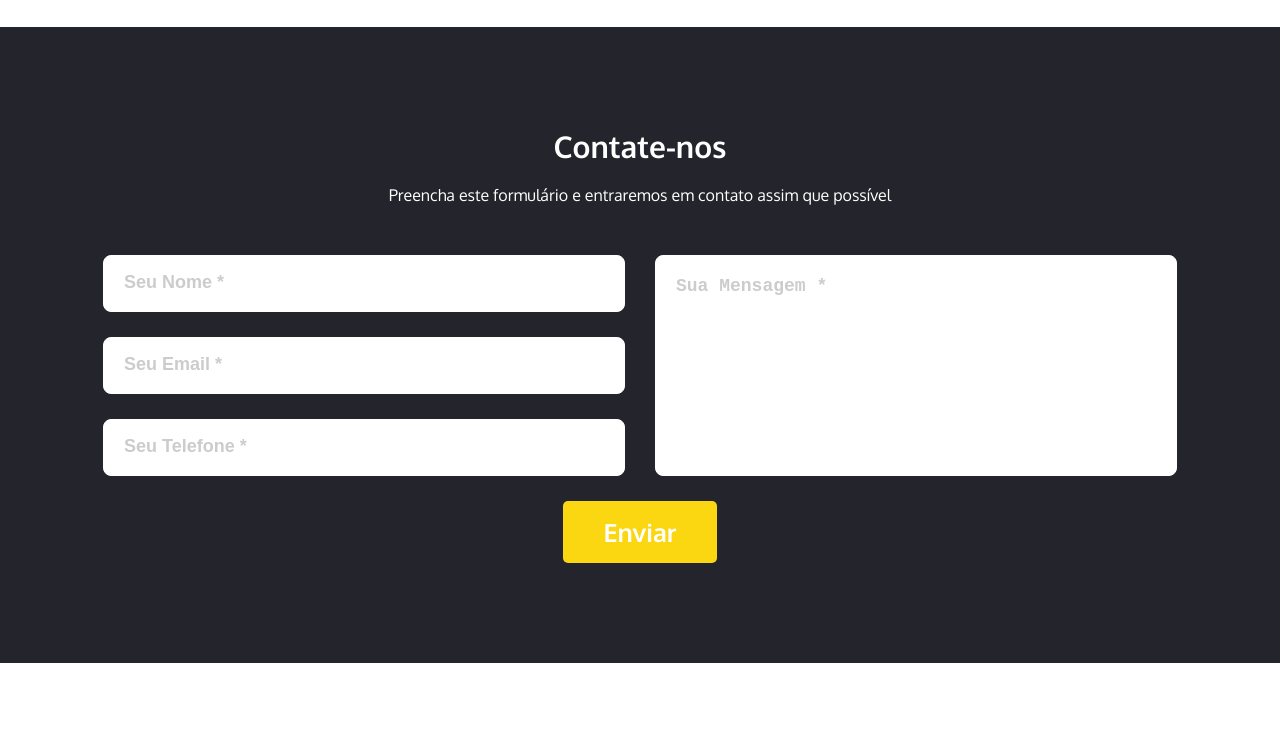
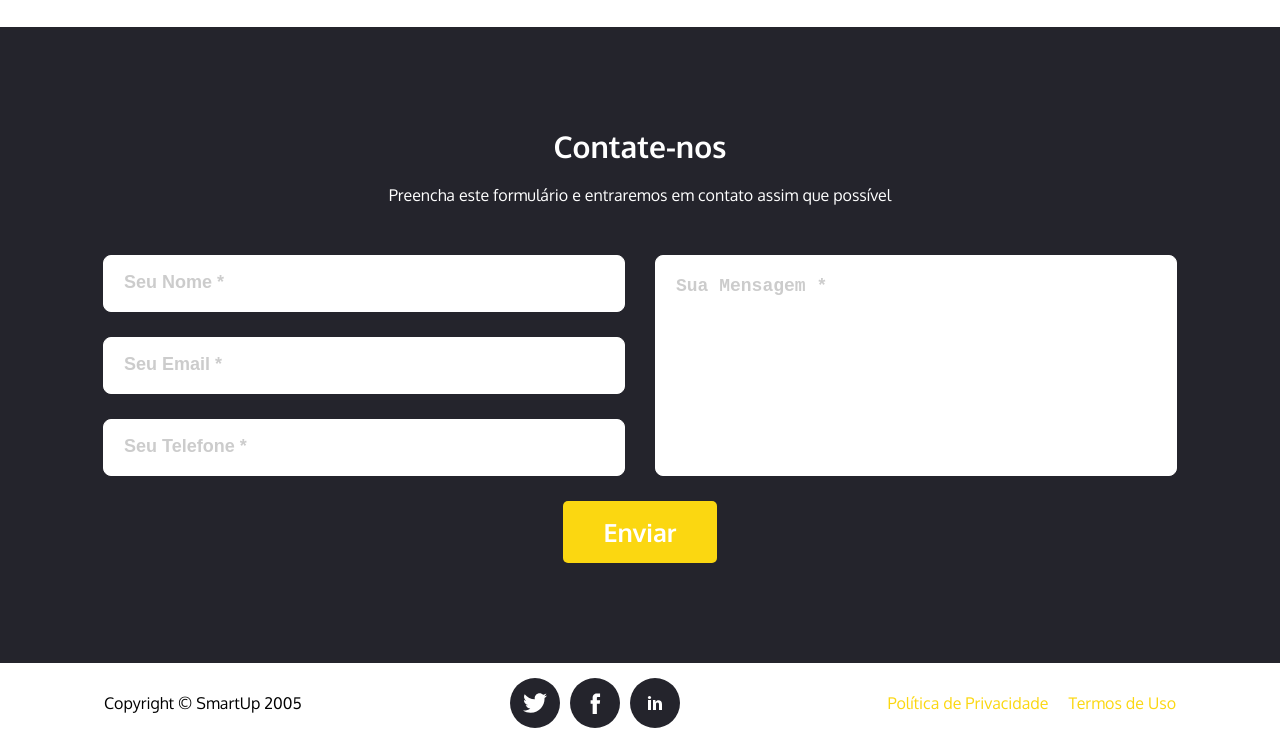
Before and after one commit to RafaelGomesNasc/GTi-Trainer---Desafio-01, a plain HTML site: page index.html in a window 1280 px wide. Shown: the part 4141-4884 px from the top of the page. Before the commit the page ends 4804 px from the top, so only its background shows below. Drawn offline with Linux system fonts and the light colour scheme; a web font is replaced by a local one.

Commit message:
TERMINADO

```diff
--- a/index.html
+++ b/index.html
@@ -319,7 +319,32 @@
             </section>
         </main>
         <footer>
-
+            <div class="footer-box">
+                <div class="copyright">
+                    <span>Copyright &copy; SmartUp 2005</span>
+                </div>
+                <div class="footer-socialmedias">
+                    <a href="">
+                        <div class="socialmedia-icon">
+                            <img src="images/social-medias/5305170_bird_social media_social network_tweet_twitter_icon.svg" alt="Twitter">
+                        </div>
+                    </a>
+                    <a href="">
+                        <div class="socialmedia-icon">
+                            <img src="images/social-medias/104498_facebook_icon.svg" alt="Facebook">
+                        </div>
+                    </a>
+                    <a href="">
+                        <div class="socialmedia-icon">
+                            <img src="images/social-medias/216394_linkedin_social_icon.svg" alt="LinkedIn">
+                        </div>
+                    </a>
+                </div>
+                <div class="terms">
+                    <a href="">Política de Privacidade</a>
+                    <a href="">Termos de Uso</a>
+                </div>
+            </div>
         </footer>
     </body>
 </html>
--- a/style.css
+++ b/style.css
@@ -444,6 +444,51 @@ body {
     cursor: pointer;
 }
 
+/* Footer */
+footer {
+    margin: 15px 0;
+    text-align: center;
+}
+
+.footer-box {
+    margin: 0 auto;
+    flex-direction: row;
+    align-items: center;
+    display: flex;
+    justify-content: space-around;
+}
+
+.footer-socialmedias {
+    display: flex;
+    justify-content: center;
+    gap: 10px;
+}
+
+.footer-socialmedias .socialmedia-icon {
+    background-color: #24242C;
+    border-radius: 50%;
+    padding: 10px;
+    width: 30px;
+    height: 30px;
+    display: flex;
+    justify-content: center;
+    align-items: center;
+}
+
+.footer-socialmedias .socialmedia-icon img {
+    color: #fff;
+}
+
+.footer-box .terms {
+    display: flex;
+    gap: 20px;
+}
+
+.footer-box .terms a {
+    text-decoration: none;
+    color: #fbd711;
+}
+
 /* Responsividade */
 /* Até 620 px */
 
@@ -625,5 +670,14 @@ body {
         .contato-box .contato-form .contato-container textarea {
             width: 15rem;
         }
+
+        .footer-box {
+            margin: 0 auto;
+            flex-direction: column;
+            gap: 20px;
+            align-items: center;
+            display: flex;
+            justify-content: space-around;
+        }
     }
 }
```
Also changed, not shown: images/world-map-146505_1280.png (deleted).
